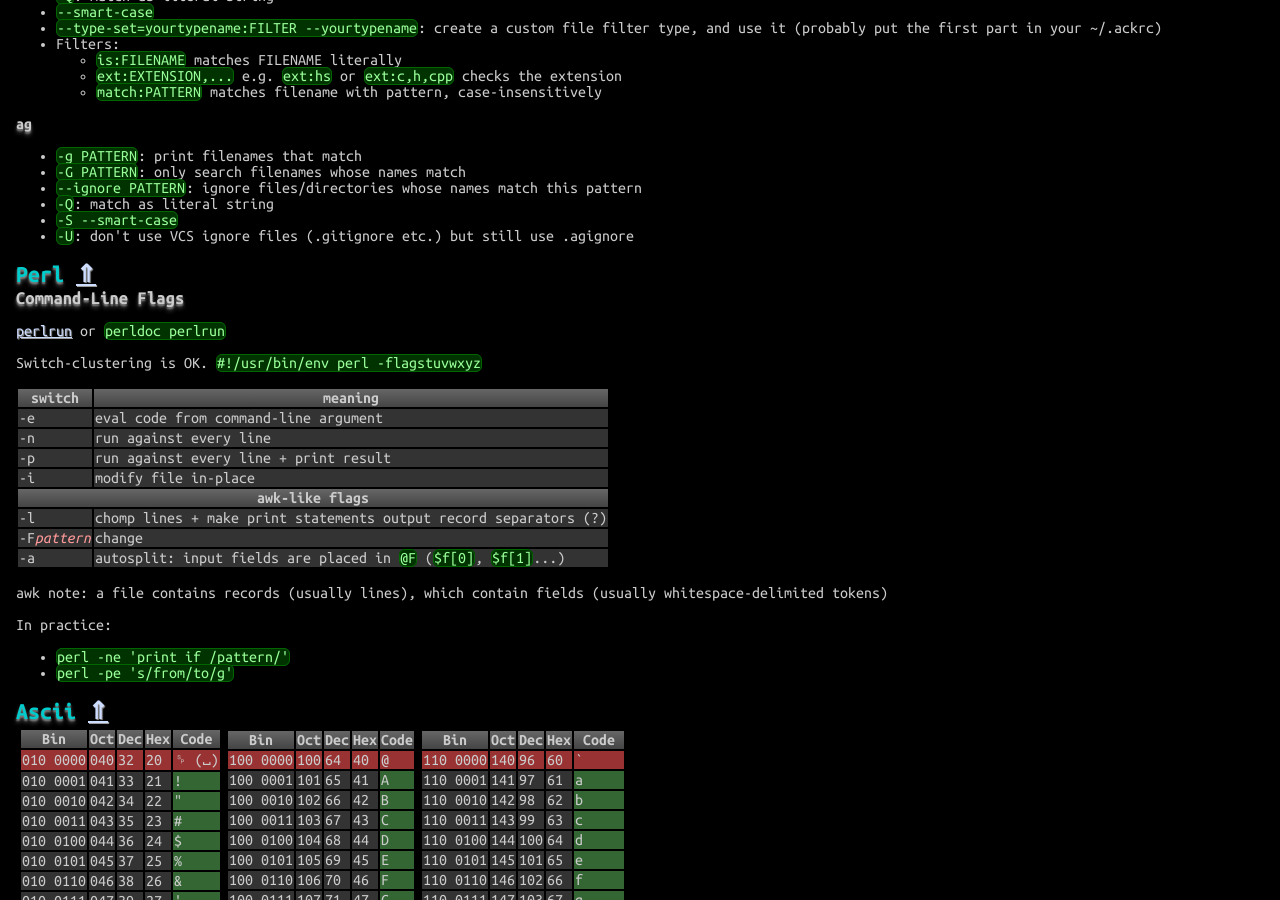
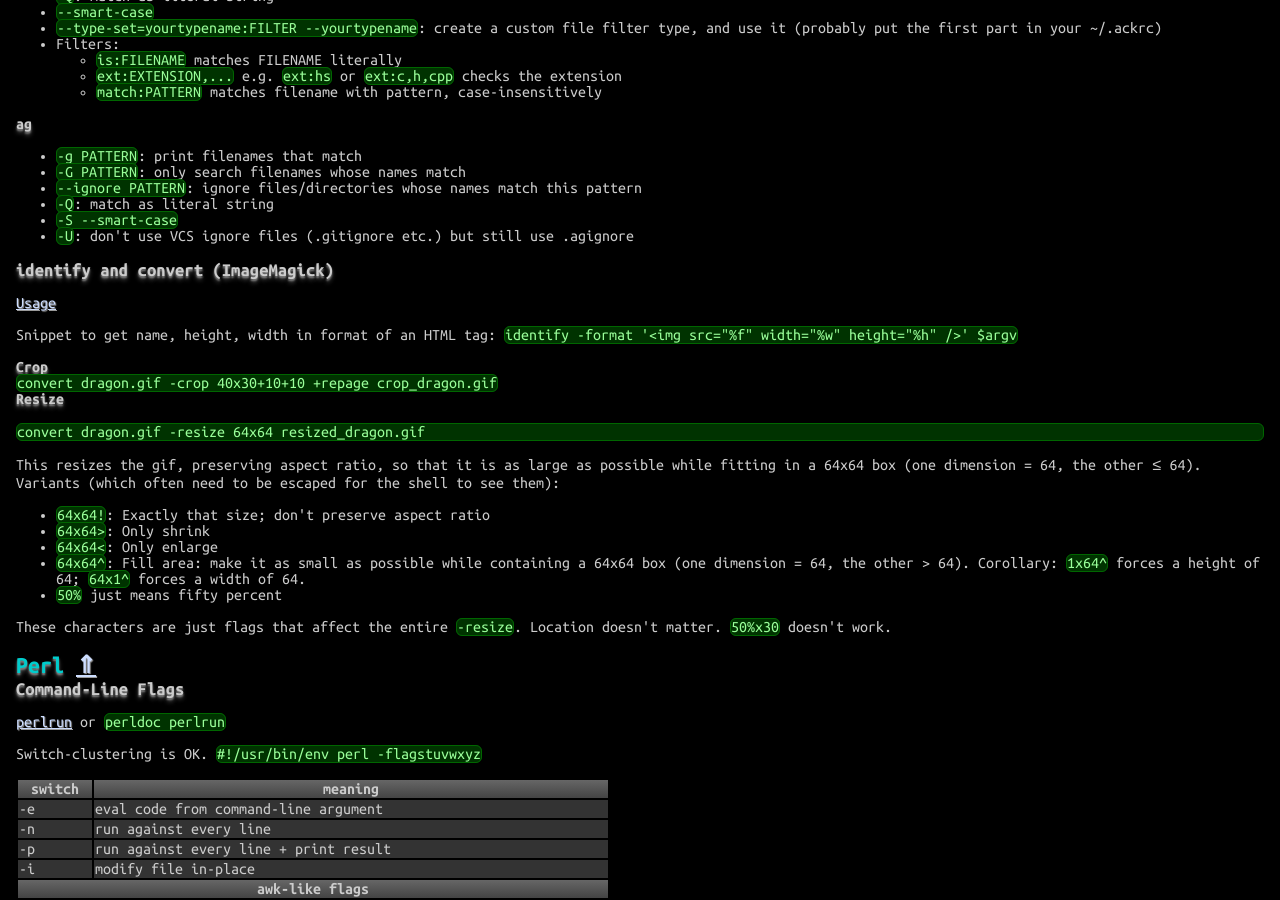
Before and after one commit to betaveros/cs, a Jekyll site: the page built from index.html, in a window 1280 px wide and 900 px high, scrolled down 21264 px. Built offline with Jekyll 4.4.1, drawn with Linux system fonts in a browser that asks for light colours.

Commit message:
add ImageMagick/identify/convert/identify/convert/identify/convert/identify/convert

```diff
--- a/_includes/shell.html
+++ b/_includes/shell.html
@@ -51,3 +51,31 @@ Syntax: <code>grep pattern files...</code>
 	<li><code>-S --smart-case</code></li>
 	<li><code>-U</code>: don't use VCS ignore files (.gitignore etc.) but  still use .agignore</li>
 </ul>
+
+<h3>identify and convert (ImageMagick)</h3>
+
+<p><a href="http://www.imagemagick.org/Usage/">Usage</a></p>
+
+<p>
+Snippet to get name, height, width in format of an HTML tag: <code>identify -format '&lt;img src="%f" width="%w" height="%h" /&gt;' $argv</code>
+</p>
+
+<h4>Crop</h4>
+
+<code>convert dragon.gif -crop 40x30+10+10 +repage crop_dragon.gif</code>
+
+<h4>Resize</h4>
+
+<pre>convert dragon.gif -resize 64x64 resized_dragon.gif</pre>
+
+<p>This resizes the gif, preserving aspect ratio, so that it is as large as possible while fitting in a 64x64 box (one dimension = 64, the other &le; 64). Variants (which often need to be escaped for the shell to see them):</p>
+
+<ul>
+	<li><code>64x64!</code>: Exactly that size; don't preserve aspect ratio</li>
+	<li><code>64x64&gt;</code>: Only shrink</li>
+	<li><code>64x64&lt;</code>: Only enlarge</li>
+	<li><code>64x64^</code>: Fill area: make it as small as possible while containing a 64x64 box (one dimension = 64, the other &gt; 64). Corollary: <code>1x64^</code> forces a height of 64; <code>64x1^</code> forces a width of 64.</li>
+	<li><code>50%</code> just means fifty percent</li>
+</ul>
+
+<p>These characters are just flags that affect the entire <code>-resize</code>. Location doesn't matter. <code>50%x30</code> doesn't work.</p>
```
